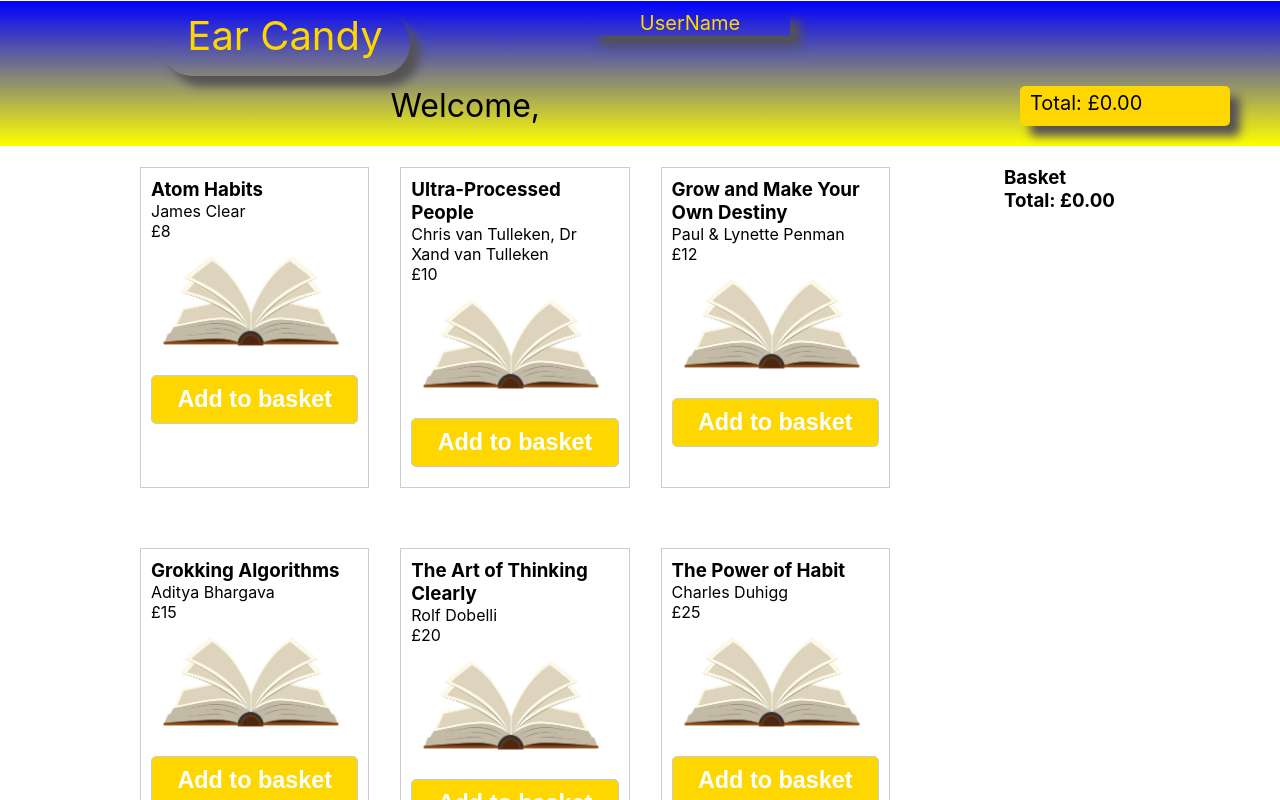
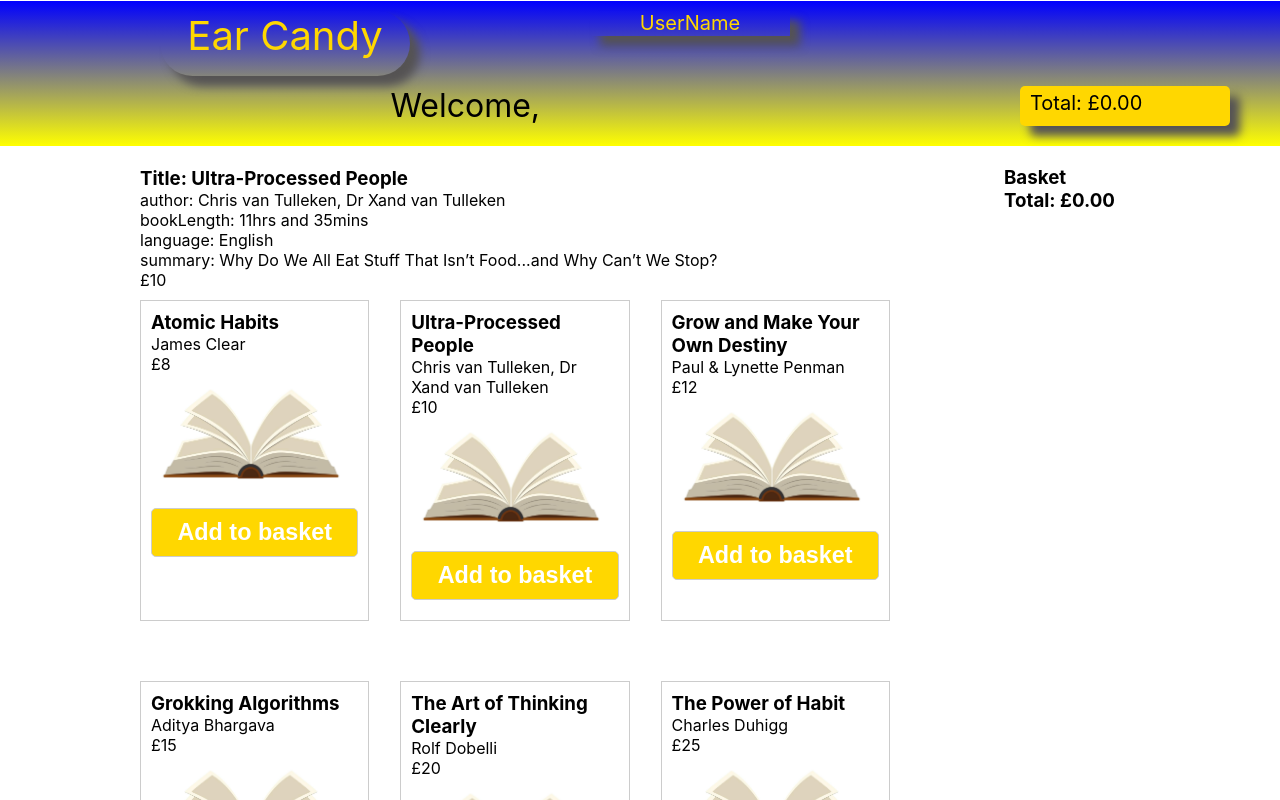
Before and after one commit to Silfr-Coder/E-Commerce-2, a React (Create React App) app in the folder e-commerce-app/: page / in a window 1280 px wide. Both pictures are taken after a click on the element 515 px from the left and 327 px from the top of the page. Shown: the top 800 px of the page. Built offline with nearby package versions, Linux system fonts and the light colour scheme.

Commit message:
Update onClick for each audiobook
When audiobook is clicked pass props (audioBook object) to the AudiobookPage to display its details

```diff
--- a/e-commerce-app/src/App.css
+++ b/e-commerce-app/src/App.css
@@ -151,7 +151,6 @@
   display: flex;
   justify-content: space-between;
   align-items: center;
-
   bottom: 0;
   left: 0;
   width: 100%;
--- a/e-commerce-app/src/App.js
+++ b/e-commerce-app/src/App.js
@@ -48,11 +48,10 @@ function App() {
   // function to handle the click event is an audiobook is clicked
   const handleAudiobookClick = (audioBook) => {
     setSelectedAudiobook(audioBook);
-    printToScreen(audioBook);
   };
 
   const printToScreen = (audioBook) => {
-    console.log(audioBook.title);
+    console.log(selectedAudiobook);
   };
 
   return (
@@ -62,6 +61,12 @@ function App() {
         {/* display the main content here */}
         <div className="main-page-content">
           <div className="books-container">
+            {selectedAudiobook && (
+              <AudiobookPage
+                audioBook={selectedAudiobook}
+                onClose={() => setSelectedAudiobook(null)}
+              />
+            )}
             {audioBookList.map((audioBook, index) => (
               <div
                 key={index}
--- a/e-commerce-app/src/AudioBook.jsx
+++ b/e-commerce-app/src/AudioBook.jsx
@@ -11,7 +11,7 @@ class AudioBook {
 }
 //  Creating instances of the audiobooks
 let AtomicHabits = new AudioBook(
-  "Atom Habits",
+  "Atomic Habits",
   "James Clear",
   8.0,
   "5hrs and 35mins",
--- a/e-commerce-app/src/Components/AudiobookPage.jsx
+++ b/e-commerce-app/src/Components/AudiobookPage.jsx
@@ -1,14 +1,14 @@
 import App from "../App";
 
-function AudiobookPage({ selectedAudiobook }) {
+function AudiobookPage({ audioBook }) {
   return (
     <div>
-      <h3>title={selectedAudiobook.title}</h3>
-      <p>author={selectedAudiobook.author}</p>
-      <p>bookLength={selectedAudiobook.bookLength}</p>
-      <p>language={selectedAudiobook.language}</p>
-      <p>summary={selectedAudiobook.summary}</p>
-      <p>£{selectedAudiobook.price}</p>
+      <h3>Title: {audioBook.title}</h3>
+      <p>author: {audioBook.author}</p>
+      <p>bookLength: {audioBook.bookLength}</p>
+      <p>language: {audioBook.language}</p>
+      <p>summary: {audioBook.summary}</p>
+      <p>£{audioBook.price}</p>
     </div>
   );
 }
```
Also changed, not shown: 1 other file (tests, documents, lock files or other folders).
